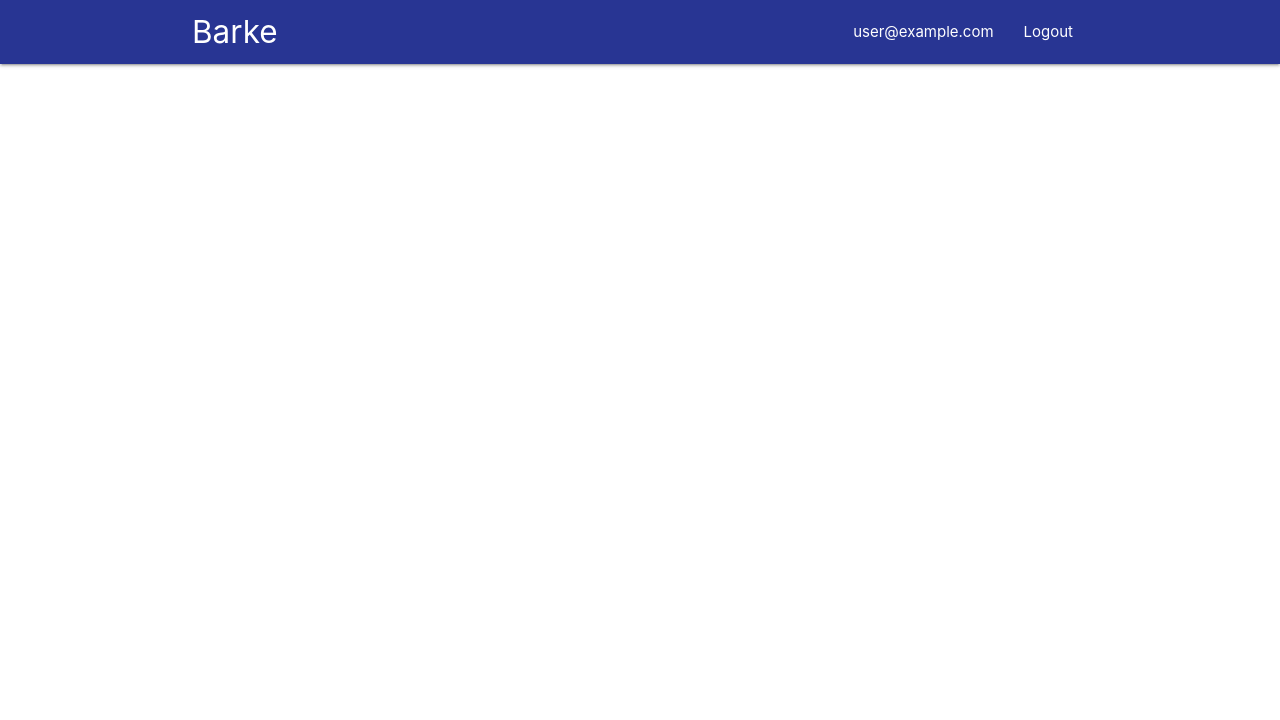
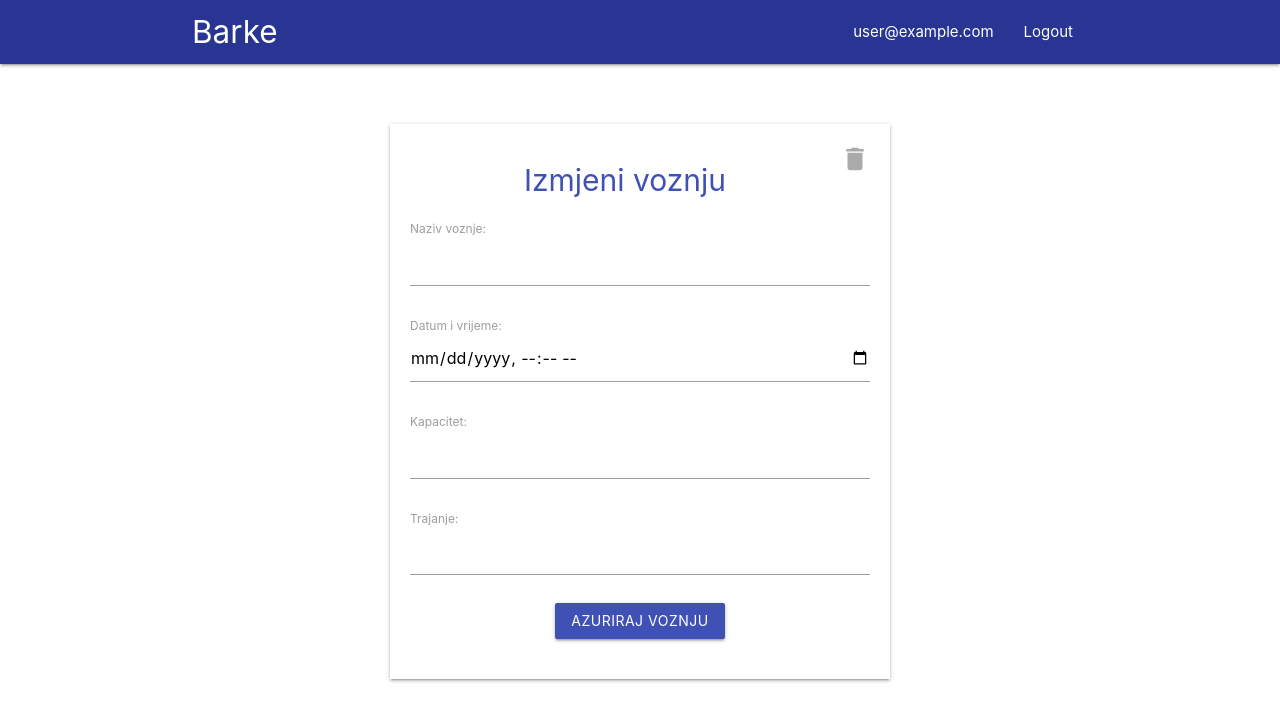
Before and after one commit to rkozlovic/projektBarke, a Vue app: page /#/edit-reservation in a window 1280 px wide. Shown: the top 720 px of the page. Built offline with nearby package versions, Linux system fonts and the light colour scheme; no server answers; sample sign-in values are in the browser's storage.

Commit message:
priKraju valjda stabilno

```diff
--- /dev/null
+++ b/src/components/EditRide.vue
@@ -0,0 +1,113 @@
+<template>
+  <div class="add-smoothie container z-depth-1">
+    <i class="small material-icons delete" @click="cancelAndRedirectToIndex">delete</i>
+    <h2 class="center-align indigo-text">Izmjeni voznju {{rideTitle}}</h2>
+    <form @submit.prevent="saveChanges">
+      <div class="field title">
+        <label for="title">Naziv voznje:</label>
+        <input type="text" name="title" v-model="rideTitle">
+      </div>
+      <div class="field title">
+        <label>Datum i vrijeme:</label>
+        <input type="datetime-local" name="date" v-model="datetime">
+      </div>
+      <div class="field title">
+        <label for="boatCapacity">Kapacitet:</label>
+        <input type="number" name="boatCapacity" v-model="boatCapacity">
+      </div>
+      <div class="field title">
+        <label for="duration">Trajanje:</label>
+        <input type="text" name="duration" v-model="duration">
+      </div>
+
+      <!-- <div class="field add-ingredient">
+        <label for="add-ingredient">Add an ingredient (press tab to add):</label>
+        <input type="text" name="add-ingredient" @keydown.tab.prevent="addIng" v-model="another">
+      </div>-->
+      <div class="field center-align">
+        <p v-if="feedback" class="red-text">{{ feedback }}</p>
+        <button class="btn indigo">Azuriraj voznju</button>
+      </div>
+    </form>
+  </div>
+</template>
+
+<script>
+import db from "@/firebase/init";
+import slugify from "slugify";
+
+export default {
+  name: "EditRide",
+  data() {
+    return {
+      rideTitle: this.$route.params.title,
+      rideID: this.$route.params.id,
+      datetime: this.$route.params.datetime,
+      boatCapacity: this.$route.params.capacity,
+      duration: this.$route.params.duration,
+      feedback: null,
+      slug: null
+    };
+  },
+  methods: {
+    saveChanges() {
+      console.log(this.rideTitle, this.datetime, this.boatCapacity, this.duration)
+      if (this.rideTitle && this.datetime && this.boatCapacity && this.duration) {
+        this.feedback = null;
+        // create a slug
+        this.slug = slugify(this.rideTitle, {
+          replacement: "-",
+          remove: /[$*_+~.()'"!\-:@]/g,
+          lower: true
+        });
+        //save ride to firestore
+        db.collection("voznje").doc(this.rideID).get()
+          .then((snapshot) => {
+            console.log(snapshot.ref)
+          snapshot.ref.update({
+            title: this.rideTitle,
+            duration: this.duration,
+            datetime: this.datetime,
+            boatCapacity: this.boatCapacity
+            })
+            this.cancelAndRedirectToIndex();
+          })
+          .catch(err => {
+            console.log(err);
+          });
+      } else {
+        this.feedback = "Svi podaci su obavezni";
+      }
+    },
+    cancelAndRedirectToIndex() {
+      this.rideTitle = null;
+      this.datetime = null;
+      this.boatCapacity = null;
+      this.duration = null;
+      this.$router.push({ name: "Rides" });
+    }
+  }
+};
+</script>
+
+
+<style>
+.add-smoothie {
+  margin-top: 60px;
+  padding: 20px;
+  max-width: 500px;
+}
+.add-smoothie h2 {
+  font-size: 2em;
+  margin: 20px auto;
+}
+.add-smoothie .field {
+  margin: 20px auto;
+  position: relative;
+}
+.add-smoothie .delete {
+  float: right;
+  color: #aaa;
+  cursor: pointer;
+}
+</style>
--- a/src/components/Reservations.vue
+++ b/src/components/Reservations.vue
@@ -25,7 +25,8 @@
       <h2 class="deep-purple-text center">Rezervacije za voznju {{this.tripTitle}}</h2>
       <ul class="reservations collection">
         <li v-for="(reservation, index) in reservations" :key="index">
-          <div class="deep-purple-text">Rezervirana mjesta: {{ reservation.seats }} <i class="material-icons delete" @click="deleteReservation(reservation)">delete</i></div>
+          <i class="material-icons delete" @click="deleteReservation(reservation)">delete</i>
+          <div class="deep-purple-text">Rezervirana mjesta: {{ reservation.seats }}</div>
           <div class="deep-purple-text">Dogovorena cijena: {{ reservation.price }}</div>
           <div class="grey-text text-darken-2">Opis: {{ reservation.description }}</div>
         </li>
@@ -64,30 +65,27 @@ export default {
       .catch(err => {
         console.log("Error getting document in created lifecycle", err);
       });
-      db.collection('voznje')
+    /* db.collection('voznje')
     .onSnapshot((snapshot) => {
       snapshot.docChanges().forEach(change => {
-        console.log(change ,"nesto")
-        if(change.type == 'added'){
-          console.log("na dobrom sam tragu")
-          /* this.comments.unshift({
-            from: change.doc.data().from,
-            content: change.doc.data().content
-          }) */
+        if(change.type == 'added' || change.type == 'modified'){
+          console.log("na dobrom sam tragu",change.doc.data())
+
+           this.reservations.unshift({
+            price: change.doc.data().reservations.price,
+            description: change.doc.data().reservations.description,
+            seats: change.doc.data().reservations.seats
+          })
         }
       })
-    })
+    }) */
   },
   methods: {
     addNewReservation() {
       let reservedSeats = 0;
       if (this.seats && this.price && this.description) {
         this.feedback = null;
-        this.reservations.push({
-          description: this.description,
-          seats: this.seats,
-          price: this.price
-        });
+
         db.collection("voznje")
           .doc(this.reservationID)
           .get()
@@ -102,6 +100,11 @@ export default {
 
             if (this.seats <= availableSeats) {
               let sum = reservedSeats + this.seats;
+              this.reservations.push({
+                description: this.description,
+                seats: this.seats,
+                price: this.price
+              });
               db.collection("voznje")
                 .doc(this.reservationID)
                 .set(
@@ -132,9 +135,71 @@ export default {
       this.seats = null;
       this.description = null;
     },
-    deleteReservation(reservation){
-      console.log(reservation)
+    deleteReservation(reservation) {
+      /* let array = [0, 2, 6, 7];
+      for (let index = 0; index < array.length; index++) {
+        const element = array[index];
+        if (element == 3) {
+          array.splice(index, 1);
+          break;
+        }
+      }
+      console.log(array); */
+      let reservationsLocal = this.reservations;
+      let seats;
+      let newSeats;
+      for (let index = 0; index < reservationsLocal.length; index++) {
+        const element = reservationsLocal[index];
+        if (
+          reservation.description == element.description &&
+          reservation.price == element.price &&
+          reservation.seats == element.seats
+        ) {
+          seats = reservation.seats;
+          reservationsLocal.splice(index, 1);
+          break;
+        }
+      }
+      let actualReservedSeats;
+      db.collection("voznje")
+        .doc(this.reservationID)
+        .get()
+        .then(doc => {
+          console.log(doc.data());
+          if (doc.data().reservedSeats) {
+            actualReservedSeats = doc.data().reservedSeats;
+            console.log(doc.data().reservedSeats);
+            actualReservedSeats = parseInt(actualReservedSeats);
+            seats = parseInt(seats);
+            newSeats = actualReservedSeats - seats;
+            console.log(
+              typeof actualReservedSeats,
+              typeof seats,
+              typeof newSeats
+            );
+            console.log(actualReservedSeats, seats, newSeats);
+            console.log("reservationsLocal ", reservationsLocal);
 
+            db.collection("voznje")
+              .doc(this.reservationID)
+              .set(
+                {
+                  reservations: reservationsLocal,
+                  reservedSeats: newSeats
+                },
+                { merge: true }
+              )
+              .then(doc => {
+                console.log("successfully saved!");
+              })
+              .catch(err => {
+                console.log("Error getting document", err);
+              });
+          }
+        })
+        .catch(err => {
+          console.log("Error getting document in created lifecycle", err);
+        });
     }
   }
 };
@@ -153,7 +218,8 @@ export default {
   padding: 10px;
   border-bottom: 1px solid #eee;
 }
-.view-profile .delete {/*
+.view-profile .delete {
+  /*
   position: absolute; */
   top: 4px;
   right: 4px;
--- a/src/components/Rides.vue
+++ b/src/components/Rides.vue
@@ -8,7 +8,7 @@
     <div class="card" v-for="voznja in voznje" :key="voznja.id">
       <div class="card-content" @click="openReservations(voznja.title,voznja.id)">
         <i class="material-icons delete" @click="deleteRide(voznja.id)">delete</i>
-          <h2 class="indigo-text">{{ voznja.title }}</h2>
+        <h2 class="indigo-text">{{ voznja.title }}</h2>
         <h2 id="left">polazak: {{ getDepartueTime(voznja.datetime) }}</h2>
         <p>trajanje: {{ voznja.duration }}</p>
         <ul class="ingredients">
@@ -17,15 +17,17 @@
             <span class="green lighten-3 chip">{{ voznja.boatCapacity - voznja.reservedSeats}}</span>
           </li>
         </ul>
-        </div>
+      </div>
 
-        <i class="small material-icons edit" @click="editRide(voznja.id)">edit</i>
-        <!-- <ul class="ingredients">
+      <i
+        class="small material-icons edit"
+        @click="editRide(voznja.title,voznja.id, voznja.datetime, voznja.boatCapacity, voznja.duration)"
+      >edit</i>
+      <!-- <ul class="ingredients">
            <li v-for="(rezervacija, index) in voznja.rezervacije" :key="index">
             <span class="chip">{{ vo}}</span>
           </li>
-        </ul>-->
-
+      </ul>-->
     </div>
   </div>
 </template>
@@ -55,12 +57,19 @@ export default {
           console.log(err);
         });
     },
+    editRide(title, id, datetime, capacity, duration) {
+      // delete doc from firestore
+      this.$router.push({
+        name: "EditRide",
+        params: { title, id, datetime, capacity, duration }
+      });
+    },
     getDepartueTime(datetime) {
       var time = datetime.slice(-5);
       return time;
     },
-    openReservations(title, id){
-      this.$router.push({ name: "Reservations", params: { title, id } })
+    openReservations(title, id) {
+      this.$router.push({ name: "Reservations", params: { title, id } });
     }
   },
   created() {
--- a/src/router/index.js
+++ b/src/router/index.js
@@ -4,6 +4,7 @@ import Rides from '@/components/Rides'
 import Signup from '@/components/Signup'
 import Login from '@/components/Login'
 import NewRide from '@/components/NewRide'
+import EditRide from '@/components/EditRide'
 import Reservations from '@/components/Reservations'
 import firebase from 'firebase'
 
@@ -46,6 +47,14 @@ const router = new Router({
         requiresAuth: true
       }
     },
+    {
+      path: '/edit-reservation',
+      name: 'EditRide',
+      component: EditRide,
+      meta: {
+        requiresAuth: true
+      }
+    },
 
   ]
 })
```
